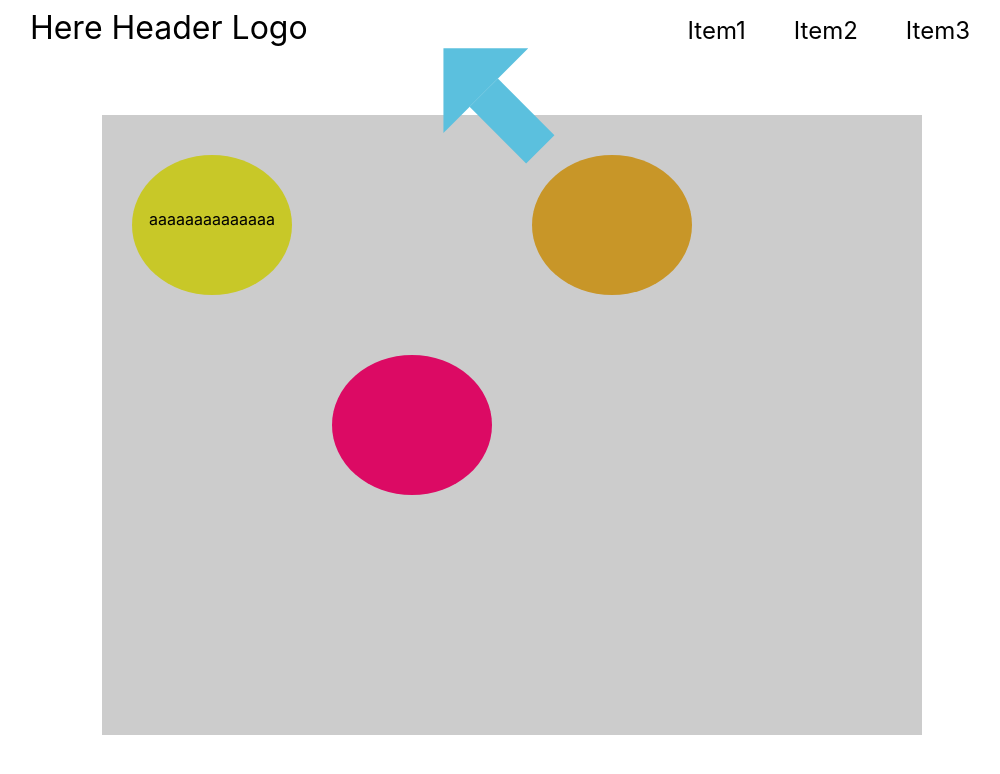
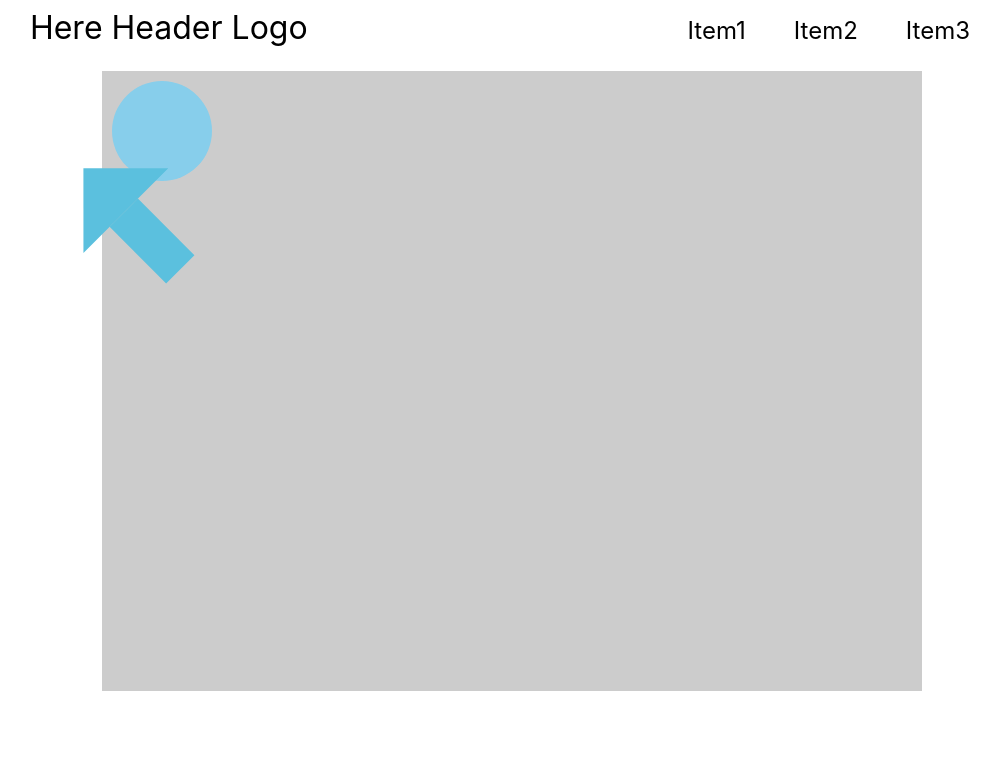
Before and after one commit to WATANAPEI/traffik, a React (Create React App) app in the folder traffik/: page / in a window 1280 px wide. Shown: the top 774 px of the page, without its empty margins (128-1128 px from the left). Built offline with nearby package versions, Linux system fonts and the light colour scheme.

Commit message:
add circle

```diff
--- a/traffik/src/App.tsx
+++ b/traffik/src/App.tsx
@@ -1,11 +1,11 @@
 import React from "react";
 import Header from "./components/Header"
-import Summary from "./components/Summary";
+//import Summary from "./components/Summary";
 import styled from "styled-components";
-import Arrow from "./components/Arrow";
+//import Arrow from "./components/Arrow";
+import SummaryByCss from "./components/SummaryByCss";
 
 const AppContainer = styled.div`
-  text-align: center;
   height: 800px;
 
 `
@@ -14,8 +14,7 @@ export default function App(): JSX.Element {
   return (
     <AppContainer>
       <Header />
-      <Arrow />
-      <Summary />
+      <SummaryByCss />
     </AppContainer>
   );
 }
--- /dev/null
+++ b/traffik/src/components/Circle.tsx
@@ -0,0 +1,17 @@
+import React from "react";
+import styled from "styled-components";
+
+const CircleDiv = styled.div`
+    width: 100px;
+    height: 100px;
+    border-radius: 50%;
+    background-color: skyblue;
+`;
+
+
+export default function Circle() {
+    return (
+        <CircleDiv></CircleDiv>
+    )
+
+}
--- /dev/null
+++ b/traffik/src/components/SummaryByCss.tsx
@@ -0,0 +1,38 @@
+import React from "react";
+import styled from "styled-components";
+import Arrow from "./Arrow";
+import Circle from "./Circle";
+
+const SummaryContainer = styled.div`
+    width: 800px;
+    height: 600px;
+    margin: 10px auto;
+    background-color: #ccc;
+    padding: 10px;
+`;
+
+const ArrowContainer = styled.div`
+    position: static;
+    left: 150px;
+    top: 120px;
+`;
+
+const CircleContainer = styled.div`
+    position: static;
+    left: 30px;
+    top: 50px;
+`;
+
+
+export default function Summary() {
+    return (
+        <SummaryContainer>
+            <CircleContainer>
+                <Circle />
+            </CircleContainer>
+            <ArrowContainer>
+                <Arrow />
+            </ArrowContainer>
+        </SummaryContainer>
+    );
+}
```
